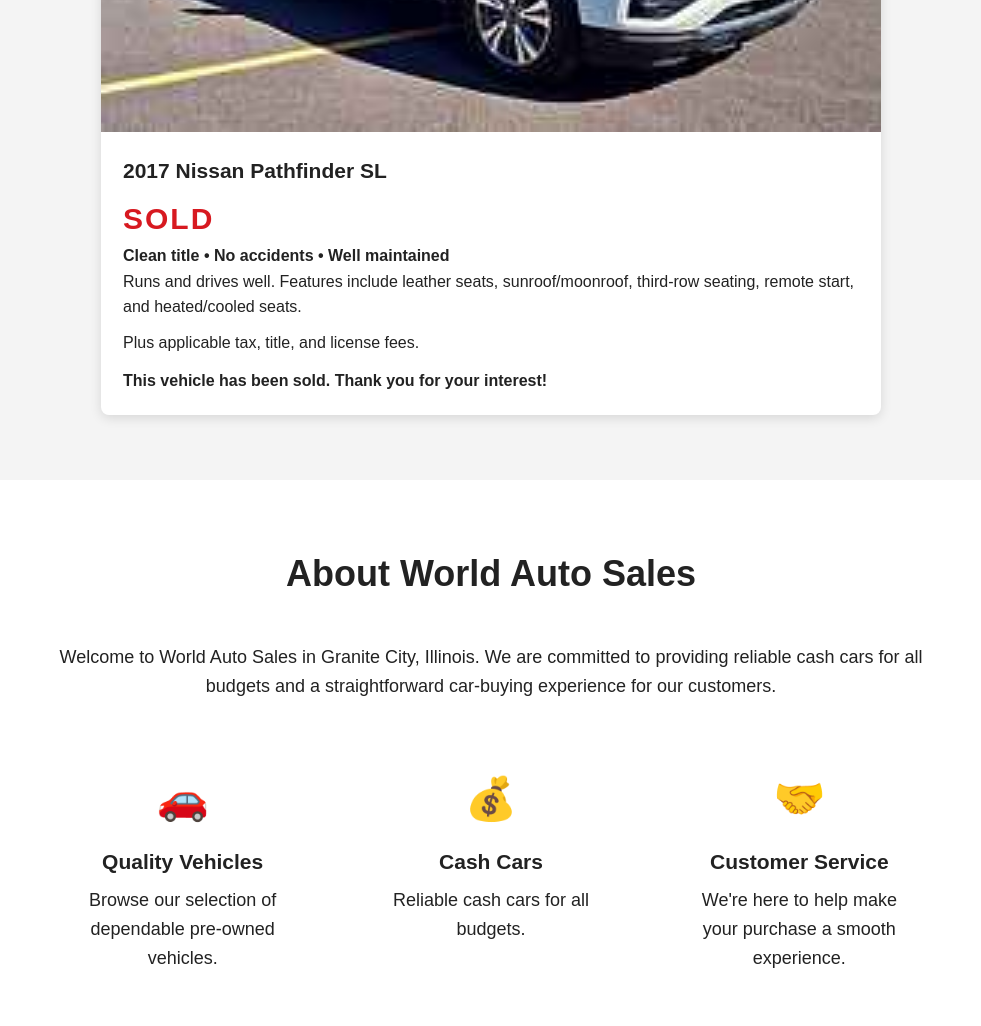
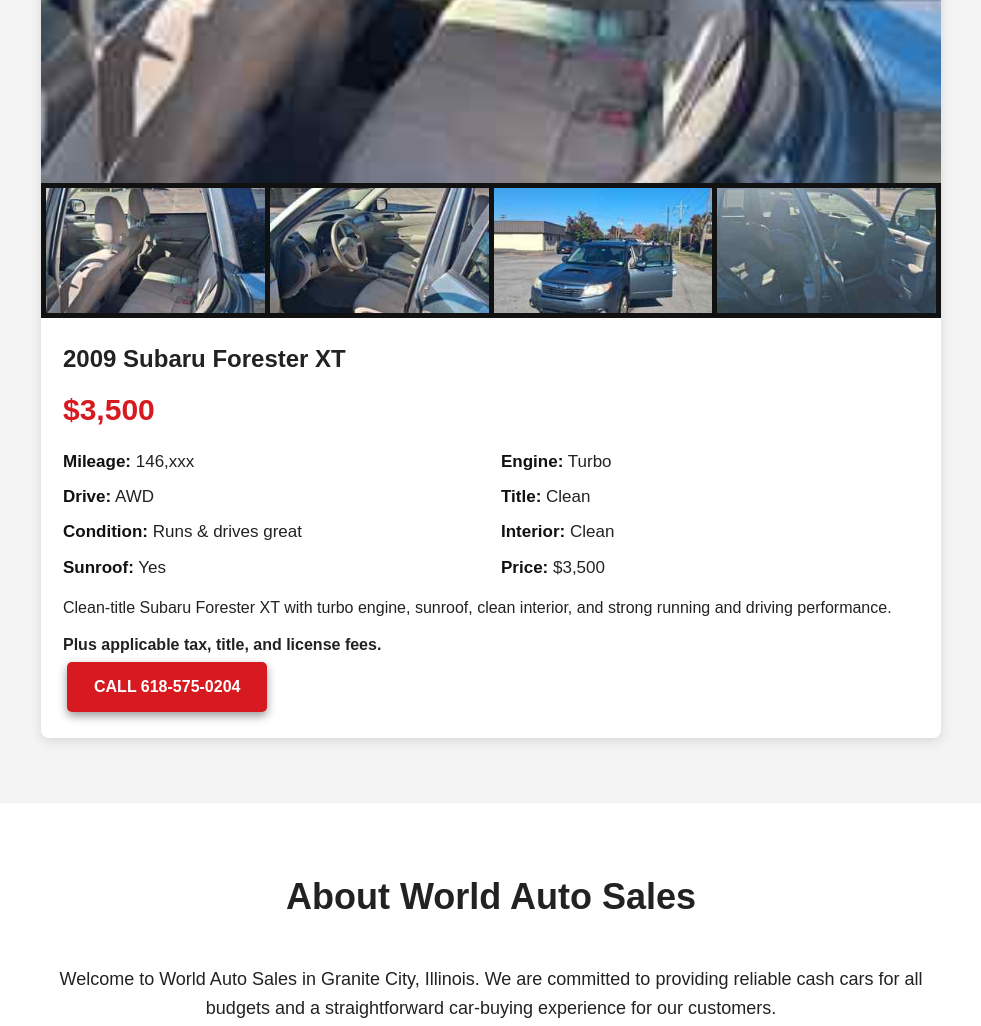
Before and after one commit to Worldwide589/worldwydeautos.com, a plain HTML site: page index.html in a window 1280 px wide. Shown: the part 1340-2366 px from the top of the page, without its empty margins (149-1130 px from the left). Drawn offline with Linux system fonts and the light colour scheme.

Commit message:
Add 2009 Subaru Forester XT listing and photos

```diff
--- a/index.html
+++ b/index.html
@@ -10,25 +10,9 @@
 <meta property="og:description" content="Reliable cash cars for all budgets in Granite City, Illinois. Call 618-575-0204.">
 <meta property="og:type" content="website">
 <meta property="og:url" content="https://worldwydeautos.com/">
-<meta property="og:image" content="https://worldwydeautos.com/ChatGPT%20Image%20Sep%209,%202026,%2007_31_53%20AM.png">
+<meta property="og:image" content="https://worldwydeautos.com/subaru1.jpg">
 <script type="application/ld+json">
-{
-  "@context":"https://schema.org",
-  "@type":"AutoDealer",
-  "name":"World Auto Sales",
-  "url":"https://worldwydeautos.com/",
-  "telephone":"+1-618-575-0204",
-  "image":"https://worldwydeautos.com/ChatGPT%20Image%20Sep%209,%202026,%2007_31_53%20AM.png",
-  "address":{
-    "@type":"PostalAddress",
-    "streetAddress":"2918 Nameoki Rd",
-    "addressLocality":"Granite City",
-    "addressRegion":"IL",
-    "postalCode":"62040",
-    "addressCountry":"US"
-  },
-  "description":"World Auto Sales is a used car dealership in Granite City, Illinois offering reliable cash cars for all budgets and straightforward customer service."
-}
+{"@context":"https://schema.org","@type":"AutoDealer","name":"World Auto Sales","url":"https://worldwydeautos.com/","telephone":"+1-618-575-0204","image":"https://worldwydeautos.com/subaru1.jpg","address":{"@type":"PostalAddress","streetAddress":"2918 Nameoki Rd","addressLocality":"Granite City","addressRegion":"IL","postalCode":"62040","addressCountry":"US"},"description":"World Auto Sales is a used car dealership in Granite City, Illinois offering reliable cash cars for all budgets and straightforward customer service."}
 </script>
 <style>
 *{box-sizing:border-box;margin:0;padding:0}
@@ -36,57 +20,60 @@ html{scroll-behavior:smooth}
 body{font-family:Arial,Helvetica,sans-serif;background:#f4f4f4;color:#222;line-height:1.6}
 header{position:absolute;top:0;left:0;width:100%;z-index:10;background:rgba(0,0,0,.72);color:#fff;padding:9px 5%;display:flex;justify-content:flex-end;align-items:center;box-shadow:0 2px 12px rgba(0,0,0,.35)}
 nav{display:flex;align-items:center;gap:28px;flex-wrap:wrap;justify-content:flex-end}
-nav a{color:#fff;text-decoration:none;font-weight:bold;font-size:15px}
-nav a:hover{color:#d71920}
+nav a{color:#fff;text-decoration:none;font-weight:bold;font-size:15px}nav a:hover{color:#d71920}
 .hero{background:#000;min-height:100vh;display:flex;flex-direction:column;align-items:center;justify-content:flex-start;text-align:center;color:#fff;padding:58px 20px 24px;overflow:hidden}
-.hero-logo-wrap{width:min(62vw,560px);max-width:560px;aspect-ratio:1222/1140;overflow:hidden;margin:0 auto}
-.hero-logo{display:block;width:100%;height:auto;margin:0;filter:drop-shadow(0 8px 18px rgba(0,0,0,.75))}
-.hero-content{display:flex;flex-direction:column;align-items:center;margin-top:0;position:relative;z-index:2}
-.hero-content p{font-size:20px;font-weight:bold;line-height:1.15;margin:0;text-shadow:0 2px 5px #000}
-.hero-content p.phone{font-size:27px;margin-top:1px}
-.button{display:inline-block;background:#d71920;color:#fff;text-decoration:none;padding:12px 27px;border-radius:5px;font-weight:bold;margin:4px;box-shadow:0 4px 10px rgba(0,0,0,.4)}
-.button.dark{background:#fff;color:#111}
+.hero-logo-wrap{width:min(62vw,560px);max-width:560px;aspect-ratio:1222/1140;overflow:hidden;margin:0 auto}.hero-logo{display:block;width:100%;height:auto;margin:0;filter:drop-shadow(0 8px 18px rgba(0,0,0,.75))}
+.hero-content{display:flex;flex-direction:column;align-items:center;margin-top:0;position:relative;z-index:2}.hero-content p{font-size:20px;font-weight:bold;line-height:1.15;margin:0;text-shadow:0 2px 5px #000}.hero-content p.phone{font-size:27px;margin-top:1px}
+.button{display:inline-block;background:#d71920;color:#fff;text-decoration:none;padding:12px 27px;border-radius:5px;font-weight:bold;margin:4px;box-shadow:0 4px 10px rgba(0,0,0,.4)}.button.dark{background:#fff;color:#111}
 section:not(.hero){padding:65px 7%}.section-title{text-align:center;font-size:36px;margin-bottom:40px}
-.inventory{display:grid;grid-template-columns:minmax(0,780px);justify-content:center;gap:25px;max-width:1100px;margin:auto}
+.inventory{display:grid;grid-template-columns:minmax(0,900px);justify-content:center;gap:25px;max-width:1100px;margin:auto}
 .card{background:#fff;border-radius:8px;overflow:hidden;box-shadow:0 3px 12px rgba(0,0,0,.12)}
-.card-image{height:190px;background:#ddd;display:flex;align-items:center;justify-content:center;color:#666;font-size:18px}
-.card-content{padding:22px}.card h3{font-size:21px;margin-bottom:8px}.price{font-size:23px;font-weight:bold;color:#d71920}.sold-price{font-size:30px;font-weight:bold;color:#d71920;letter-spacing:2px}.sold-badge{display:inline-block;background:#d71920;color:#fff;font-weight:bold;font-size:20px;letter-spacing:2px;padding:9px 18px;margin:18px 22px 0;border-radius:4px}
+.card-content{padding:22px}.card h3{font-size:24px;margin-bottom:8px}.price{font-size:30px;font-weight:bold;color:#d71920}
+.vehicle-gallery{background:#111}.vehicle-gallery .main-photo{width:100%;max-height:560px;object-fit:cover;display:block}.thumbs{display:grid;grid-template-columns:repeat(4,1fr);gap:5px;padding:5px}.thumbs img{width:100%;height:125px;object-fit:cover;display:block}
+.details{display:grid;grid-template-columns:repeat(2,minmax(0,1fr));gap:8px 20px;margin:14px 0;font-size:17px}.details strong{color:#111}
 .about{background:#fff}.about-content{max-width:900px;margin:auto;text-align:center;font-size:18px}
 .features{display:grid;grid-template-columns:repeat(auto-fit,minmax(220px,1fr));gap:25px;margin-top:40px}.feature{text-align:center;padding:25px}.feature h3{margin:12px 0 8px;font-size:21px}.feature-icon{font-size:42px}
-.cash-cars{background:#fff;text-align:center}.cash-cars .about-content{max-width:800px}.cash-cars h2{margin-bottom:20px}.cash-cars p{font-size:24px;font-weight:bold}
+.cash-cars{background:#fff;text-align:center}.cash-cars .about-content{max-width:800px}.cash-cars p{font-size:24px;font-weight:bold}
 .contact{background:#111;color:#fff;text-align:center}.contact h2{font-size:38px;margin-bottom:20px}.contact p{font-size:19px;margin:8px 0}.contact a{color:#fff;text-decoration:none}
 footer{background:#080808;color:#aaa;text-align:center;padding:25px;font-size:14px}
-@media(max-width:700px){header{padding:9px 4%;justify-content:center}nav{gap:13px}nav a{font-size:13px}.hero{min-height:auto;padding:58px 12px 22px}.hero-logo-wrap{width:min(82vw,390px);max-width:390px;aspect-ratio:1222/1140}.hero-content{margin-top:0}.hero-content p{font-size:16px}.hero-content p.phone{font-size:23px}.button{padding:11px 19px}}
+@media(max-width:700px){header{padding:9px 4%;justify-content:center}nav{gap:13px}nav a{font-size:13px}.hero{min-height:auto;padding:58px 12px 22px}.hero-logo-wrap{width:min(82vw,390px);max-width:390px}.hero-content p{font-size:16px}.hero-content p.phone{font-size:23px}.button{padding:11px 19px}.vehicle-gallery .main-photo{max-height:420px}.thumbs img{height:80px}.details{grid-template-columns:1fr}}
 </style>
 </head>
 <body>
-<header>
-<nav><a href="#inventory">Inventory</a><a href="#about">About Us</a><a href="#cash-cars">Cash Cars</a><a href="#contact">Contact</a></nav>
-</header>
+<header><nav><a href="#inventory">Inventory</a><a href="#about">About Us</a><a href="#cash-cars">Cash Cars</a><a href="#contact">Contact</a></nav></header>
 
 <section class="hero">
 <div class="hero-logo-wrap"><img class="hero-logo" src="ChatGPT Image Sep 9, 2026, 07_31_53 AM.png" alt="World Auto Sales logo"></div>
-<div class="hero-content">
-<p>Used Cars in Granite City, Illinois</p>
-<p class="phone">618-575-0204</p>
-<div>
-<a class="button" href="#inventory">VIEW INVENTORY</a>
-<a class="button dark" href="tel:6185750204">CALL 618-575-0204</a>
-</div>
-</div>
+<div class="hero-content"><p>Used Cars in Granite City, Illinois</p><p class="phone">618-575-0204</p><div><a class="button" href="#inventory">VIEW INVENTORY</a><a class="button dark" href="tel:6185750204">CALL 618-575-0204</a></div></div>
 </section>
 
 <section id="inventory"><h2 class="section-title">Featured Vehicles</h2><div class="inventory">
 <div class="card">
-<div class="sold-badge">SOLD</div>
-<img src="pathfinder-front.jpg" loading="eager" decoding="async" fetchpriority="high" alt="2017 Nissan Pathfinder SL exterior" style="display:block;width:100%;height:auto;max-height:520px;object-fit:contain;background:#151515">
+<div class="vehicle-gallery">
+<img class="main-photo" src="subaru1.jpg" alt="2009 Subaru Forester XT exterior">
+<div class="thumbs">
+<img src="subaru1.jpg" alt="2009 Subaru Forester XT exterior">
+<img src="subaru2.jpg" alt="2009 Subaru Forester XT front interior">
+<img src="subaru3.jpg" alt="2009 Subaru Forester XT rear interior">
+<img src="subaru4.jpg" alt="2009 Subaru Forester XT passenger interior">
+</div>
+</div>
 <div class="card-content">
-<h3>2017 Nissan Pathfinder SL</h3>
-<div class="sold-price">SOLD</div>
-<p><strong>Clean title • No accidents • Well maintained</strong></p>
-<p>Runs and drives well. Features include leather seats, sunroof/moonroof, third-row seating, remote start, and heated/cooled seats.</p>
-<p style="margin-top:10px">Plus applicable tax, title, and license fees.</p>
-<p style="margin-top:12px"><strong>This vehicle has been sold. Thank you for your interest!</strong></p>
+<h3>2009 Subaru Forester XT</h3>
+<div class="price">$3,500</div>
+<div class="details">
+<p><strong>Mileage:</strong> 146,xxx</p>
+<p><strong>Engine:</strong> Turbo</p>
+<p><strong>Drive:</strong> AWD</p>
+<p><strong>Title:</strong> Clean</p>
+<p><strong>Condition:</strong> Runs &amp; drives great</p>
+<p><strong>Interior:</strong> Clean</p>
+<p><strong>Sunroof:</strong> Yes</p>
+<p><strong>Price:</strong> $3,500</p>
+</div>
+<p>Clean-title Subaru Forester XT with turbo engine, sunroof, clean interior, and strong running and driving performance.</p>
+<p style="margin-top:12px"><strong>Plus applicable tax, title, and license fees.</strong></p>
+<a class="button" href="tel:6185750204">CALL 618-575-0204</a>
 </div>
 </div>
 </div></section>
```
Also changed, not shown: subaru1.jpg (added), subaru2.jpg (added), subaru3.jpg (added), subaru4.jpg (added).
